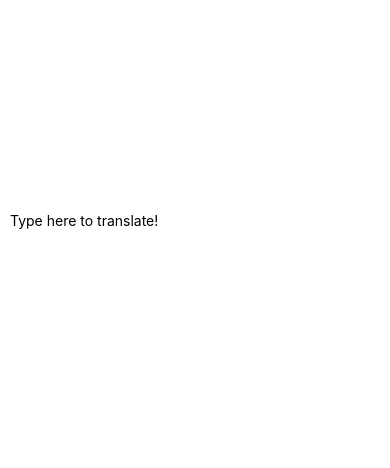
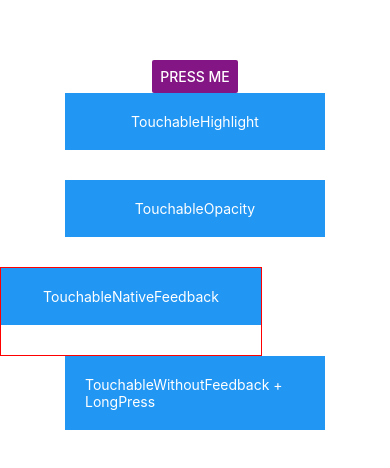
Before and after one commit to Dooobi/FirstReactNative, a React Native app: screen / in a window 390 px wide. Shown: the part 192-660 px from the top of the page. Built offline with nearby package versions, Linux system fonts and the light colour scheme.

Commit message:
Buttons and Touchables example

```diff
--- a/App.js
+++ b/App.js
@@ -1,12 +1,12 @@
 import React, { Component } from 'react';
 import { StyleSheet, Text, View } from 'react-native';
-import PizzaTranslator from './components/PizzaTranslator.js';
+import ButtonBasics from './components/ButtonBasics.js';
 
 export default class App extends Component {
   render() {
     return (
       <View style={styles.container}>
-        <PizzaTranslator/>
+        <ButtonBasics/>
       </View>
     );
   }
--- /dev/null
+++ b/components/ButtonBasics.js
@@ -0,0 +1,63 @@
+import React, { Component } from 'react';
+import { Platform, StyleSheet, View, Text, Button, Alert, TouchableHighlight, TouchableOpacity, TouchableNativeFeedback, TouchableWithoutFeedback } from 'react-native';
+
+export default class ButtonBasics extends Component {
+    _onPressButton() {
+        Alert.alert('You tapped the button!');
+    }
+
+    _onLongPressButton() {
+        Alert.alert('You long-pressed the button!');
+    }
+
+    render() {
+        return (
+            <View style={styles.container}>
+                <Button
+                    onPress={() => {
+                        Alert.alert('You tapped the button.');
+                    }}
+                    title="Press me"
+                    color="#841584"
+                />
+                <TouchableHighlight onPress={this._onPressButton} underlayColor="white">
+                    <View style={styles.button}>
+                        <Text style={styles.buttonText}>TouchableHighlight</Text>
+                    </View>
+                </TouchableHighlight>
+                <TouchableOpacity onPress={this._onPressButton}>
+                    <View style={styles.button}>
+                        <Text style={styles.buttonText}>TouchableOpacity</Text>
+                    </View>
+                </TouchableOpacity>
+                <TouchableNativeFeedback onPress={this._onPressButton} background={Platform.OS === 'android' ? TouchableNativeFeedback.SelectableBackground() : ''}>
+                    <View style={styles.button}>
+                        <Text style={styles.buttonText}>TouchableNativeFeedback</Text>
+                    </View>
+                </TouchableNativeFeedback>
+                <TouchableWithoutFeedback onPress={this._onPressButton} onLongPress={this._onLongPressButton} underlayColor="white">
+                    <View style={styles.button}>
+                        <Text style={styles.buttonText}>TouchableWithoutFeedback + LongPress</Text>
+                    </View>
+                </TouchableWithoutFeedback>
+            </View>
+        );
+    }
+}
+
+const styles = StyleSheet.create({
+    container: {
+        paddingTop: 60,
+        alignItems: "center",  // available options: flex-start, center, flex-end and stretch
+    },
+    button: {
+        marginBottom: 30,
+        width: 260,
+        alignItems: 'center',
+        backgroundColor: '#2196F3',
+    },
+    buttonText: {
+        padding: 20,
+        color: 'white',
+    },
+});
--- a/components/PizzaTranslator.js
+++ /dev/null
@@ -1,49 +0,0 @@
-import React, { Component } from 'react';
-import { StyleSheet, View, TextInput, Text } from 'react-native';
-
-export default class PizzaTranslator extends Component {
-    constructor(props) {
-        super(props);
-        this.state = { text: '' };
-    }
-
-    render() {
-        return (
-            <View style={styles.container}>
-                <TextInput style={{height: 40}}
-                    placeholder="Type here to translate!"
-                    onChangeText={(text) => this.setState({text})}
-                />
-                <Text style={{padding: 10, fontSize: 42}}>
-                    {this.state.text.split(' ').map((word) => word && '🍕').join(' ')}
-                </Text>
-            </View>
-        );
-    }
-}
-
-const styles = StyleSheet.create({
-    container: {
-        padding: 10,
-        flex: 1,
-        flexDirection: "column",   // default is "column"
-        alignItems: "stretch",  // available options: flex-start, center, flex-end and stretch
-        justifyContent: "center",   // available options: flex-start, center, flex-end, space-around, space-between and space-evenly
-        // height: 300,
-    },
-    powderblue: {
-        // width: 100,
-        height: 100,
-        backgroundColor: "powderblue",
-    },
-    skyblue: {
-        // width: 100,
-        height: 100,
-        backgroundColor: "skyblue",
-    },
-    steelblue: {
-        // width: 100,
-        height: 100,
-        backgroundColor: "steelblue",
-    },
-});
```
